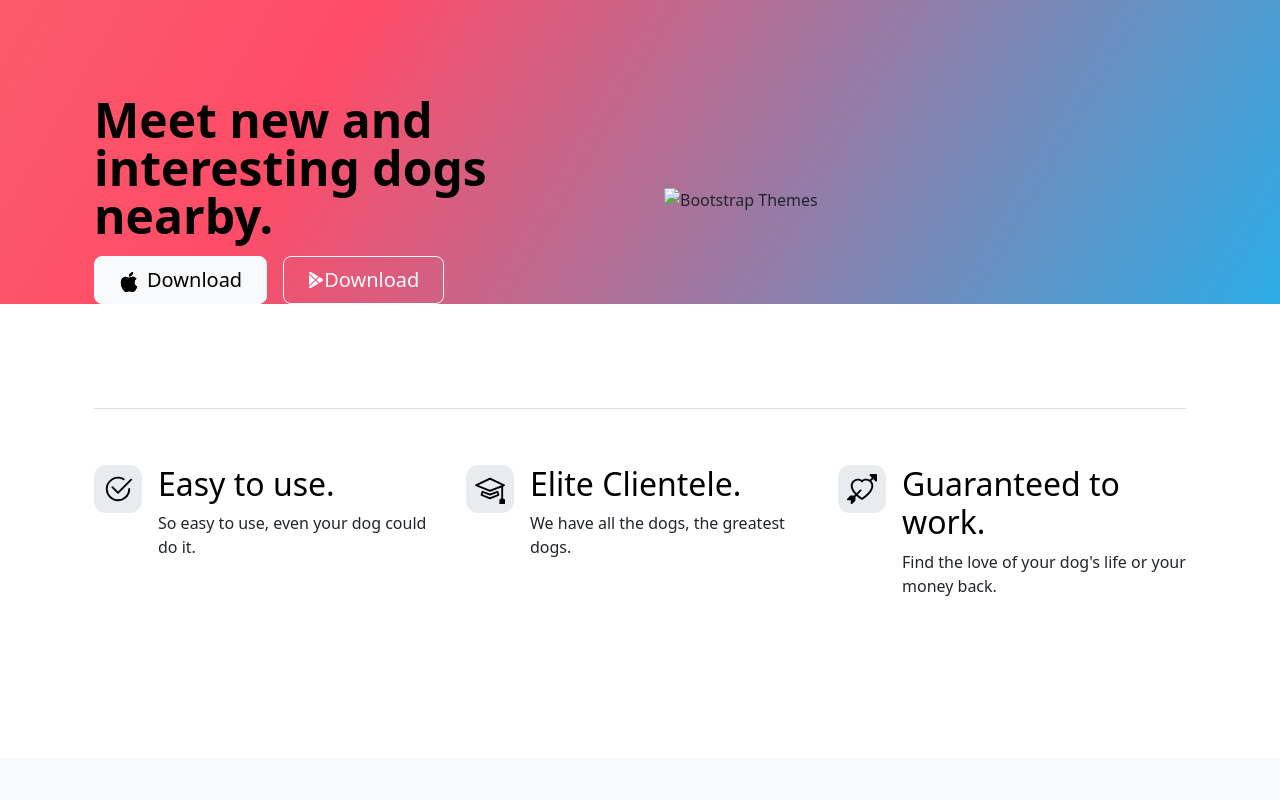
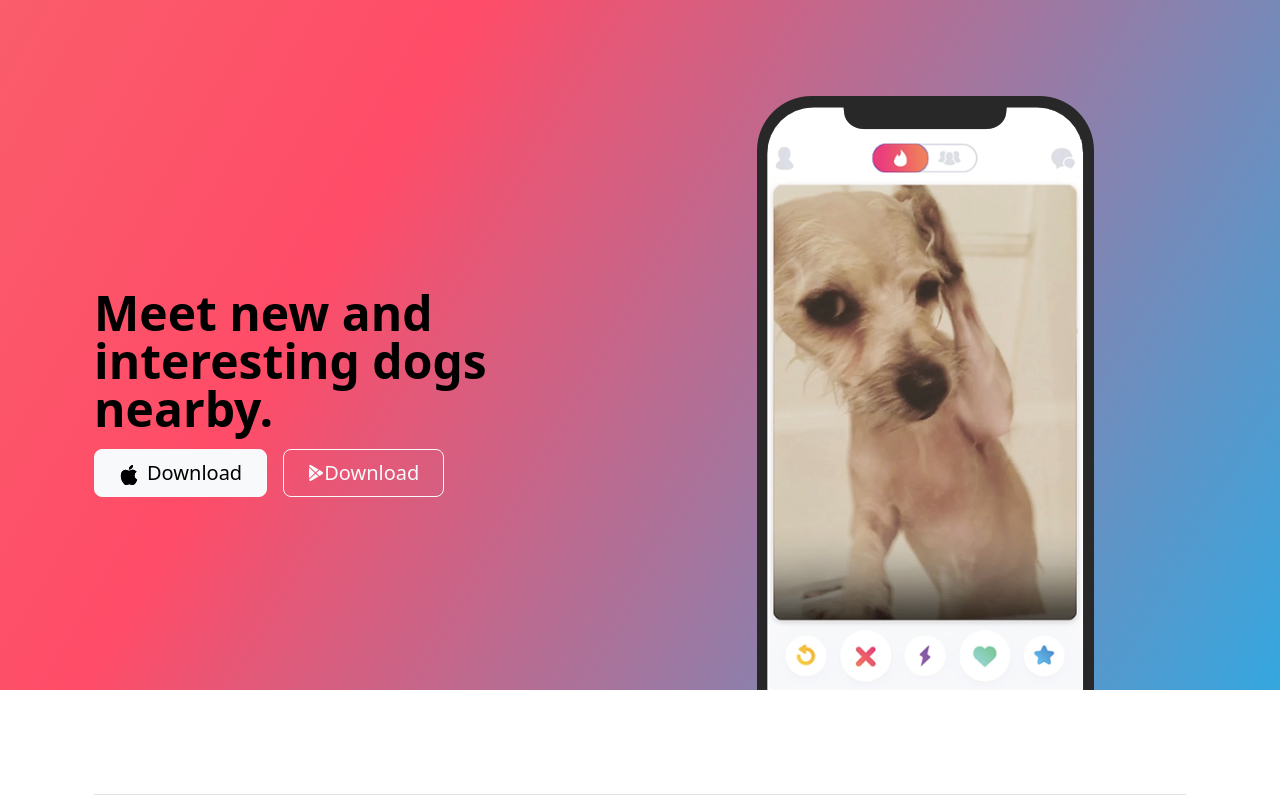
Before and after one commit to Bharath200514/Tin-Dog, a plain HTML site: page index.html in a window 1280 px wide. Shown: the top 800 px of the page. Drawn offline with nearby package versions, Linux system fonts and the light colour scheme; files that its build step writes are made by us from their sources; files whose address does not match are found by name.

Commit message:
Update index.html

```diff
--- a/index.html
+++ b/index.html
@@ -19,7 +19,7 @@
     <div class="container col-xxl-8 px-4 pt-5">
       <div class="row flex-lg-row-reverse align-items-center g-5 pt-5">
         <div class="col-10 col-sm-8 col-lg-6">
-          <img src="./images/iphone.png" class="d-block mx-lg-auto img-fluid" alt="Bootstrap Themes" height="600" loading="lazy">
+          <img src="iphone.png" class="d-block mx-lg-auto img-fluid" alt="Bootstrap Themes" height="600" loading="lazy">
         </div>
         <div class="col-lg-6">
           <h1 class="display-5 fw-bold text-body-emphasis lh-1 mb-3">Meet new and interesting dogs nearby.</h1>
```
